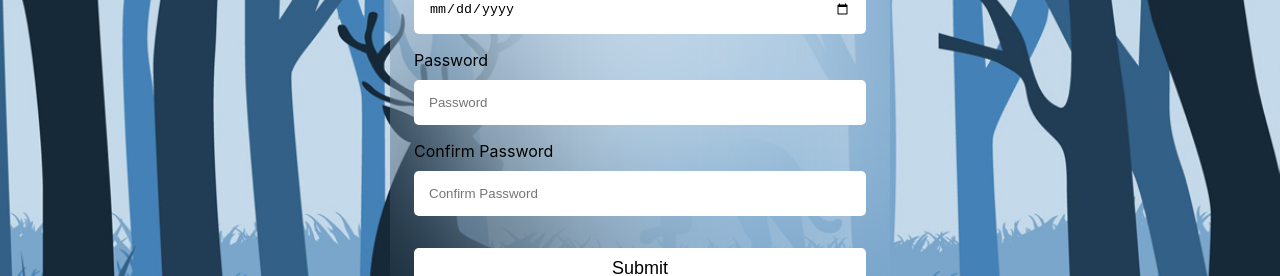
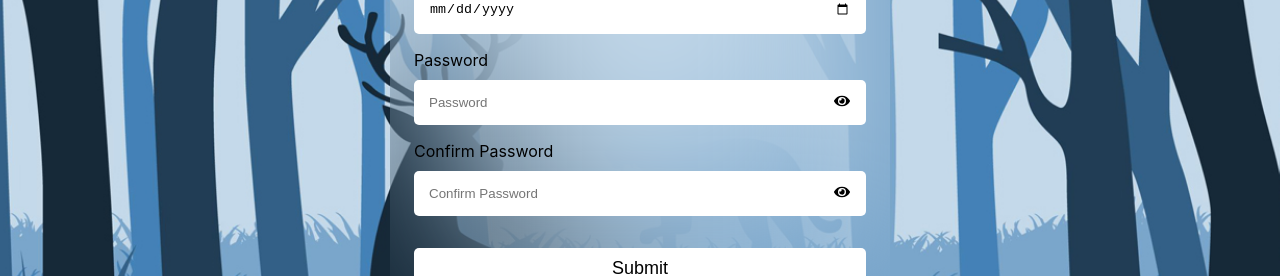
Before and after one commit to Oluwalopamilerin/react-form-validation, a React (Create React App) app: page / in a window 1280 px wide. Shown: the part 385-661 px from the top of the page. Built offline with nearby package versions, Linux system fonts and the light colour scheme.

Commit message:
added the errorMessage props

```diff
--- a/src/components/FormInput/FormInput.js
+++ b/src/components/FormInput/FormInput.js
@@ -33,7 +33,7 @@ const FormInput = (props) => {
       <div className="form-input">
         <label>{label}</label>
         <div style={{ width: "100%", position: "relative" }}>
-          {inputProps.password === "password" && (
+          {inputProps.type === "password" && (
             <span className="eye-icon" onClick={togglePasswordVisibility}>
               {showPassword ? <FaEyeSlash /> : <FaEye />}
             </span>
```
